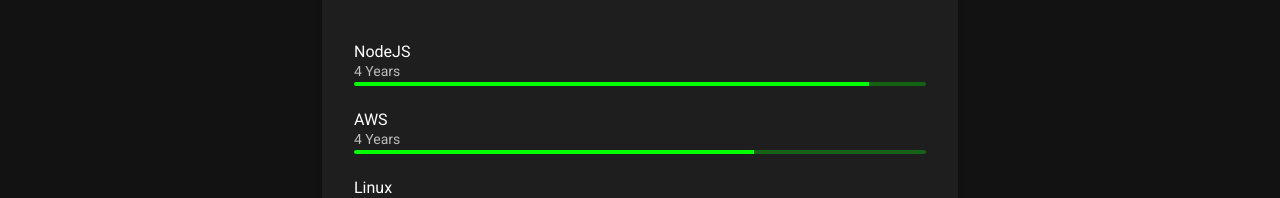
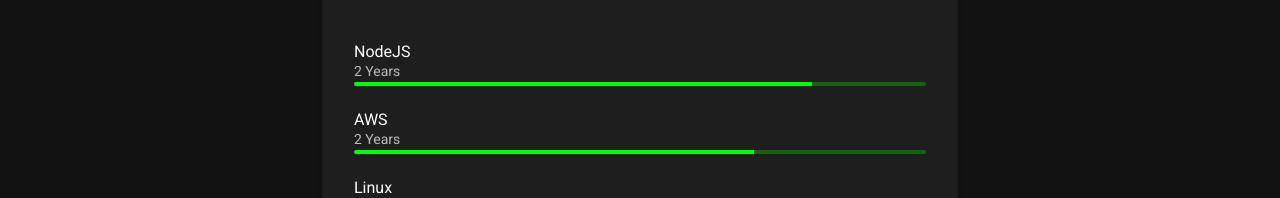
Before and after one commit to camronh/Portfolio-Cam, a Vue app: page / in a window 1280 px wide. Shown: the part 323-521 px from the top of the page. Built offline with nearby package versions, Linux system fonts and the light colour scheme.

Commit message:
Changed year data

```diff
--- a/src/views/About.vue
+++ b/src/views/About.vue
@@ -82,8 +82,8 @@
     return {
       showMenu: false,
       skills: [
-        { title: "NodeJS", duration: "4 Years", value: 90 },
-        { title: "AWS", duration: "4 Years", value: 70 },
+        { title: "NodeJS", duration: "2 Years", value: 80 },
+        { title: "AWS", duration: "2 Years", value: 70 },
         { title: "Linux", duration: "4 Years", value: 70 },
         { title: "Wordpress", duration: "4 Years", value: 70 },
         { title: "Vue JS", duration: "1 Year", value: 40 },
```
